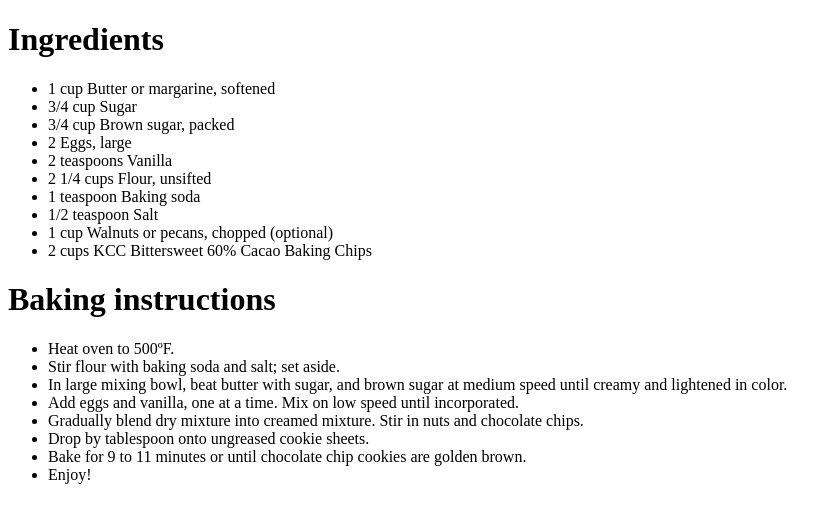
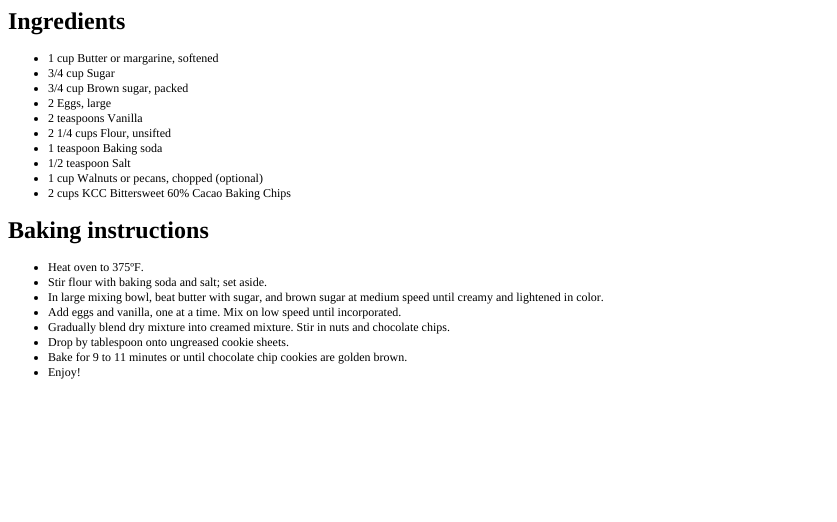
Before and after one commit to thevboy97/kcc.dom, a plain HTML site: page secret recipe.htm in a window 1280 px wide. Shown: the whole page, without its empty margins (0-837 px from the left). Drawn offline with Linux system fonts and the light colour scheme.

Commit message:
updated temp for baking instructions

```diff
--- a/secret recipe.htm
+++ b/secret recipe.htm
@@ -1,31 +1,42 @@
-<!DOCTYPE html>
+<!DOCTYPE html PUBLIC "-//W3C//DTD HTML 4.01//EN" "http://www.w3.org/TR/html4/strict.dtd">
 <html>
+<head>
+  <meta http-equiv="Content-Type" content="text/html; charset=utf-8">
+  <meta http-equiv="Content-Style-Type" content="text/css">
+  <title></title>
+  <meta name="Generator" content="Cocoa HTML Writer">
+  <meta name="CocoaVersion" content="2299.7">
+  <style type="text/css">
+    li.li2 {margin: 0.0px 0.0px 0.0px 0.0px; font: 12.0px Times; -webkit-text-stroke: #000000}
+    span.s1 {font-kerning: none}
+    span.s2 {-webkit-text-stroke: 0px #000000}
+    ul.ul1 {list-style-type: disc}
+  </style>
+</head>
 <body>
-
-<h1>Ingredients</h1>
-<ul>
-<li>1 cup Butter or margarine, softened</li>
-<li>3/4 cup Sugar</li>
-<li>3/4 cup Brown sugar, packed</li>
-<li>2 Eggs, large</li>
-<li>2 teaspoons Vanilla</li>
-<li>2 1/4 cups Flour, unsifted</li>
-<li>1 teaspoon Baking soda</li>
-<li>1/2 teaspoon Salt</li>
-<li>1 cup Walnuts or pecans, chopped (optional)</li>
-<li>2 cups KCC Bittersweet 60% Cacao Baking Chips</li>
+<h1 style="margin: 0.0px 0.0px 16.1px 0.0px; font: 24.0px Times; -webkit-text-stroke: #000000"><span class="s1"><b>Ingredients</b></span></h1>
+<ul class="ul1">
+  <li class="li2"><span class="s2"></span><span class="s1">1 cup Butter or margarine, softened</span></li>
+  <li class="li2"><span class="s2"></span><span class="s1">3/4 cup Sugar</span></li>
+  <li class="li2"><span class="s2"></span><span class="s1">3/4 cup Brown sugar, packed</span></li>
+  <li class="li2"><span class="s2"></span><span class="s1">2 Eggs, large</span></li>
+  <li class="li2"><span class="s2"></span><span class="s1">2 teaspoons Vanilla</span></li>
+  <li class="li2"><span class="s2"></span><span class="s1">2 1/4 cups Flour, unsifted</span></li>
+  <li class="li2"><span class="s2"></span><span class="s1">1 teaspoon Baking soda</span></li>
+  <li class="li2"><span class="s2"></span><span class="s1">1/2 teaspoon Salt</span></li>
+  <li class="li2"><span class="s2"></span><span class="s1">1 cup Walnuts or pecans, chopped (optional)</span></li>
+  <li class="li2"><span class="s2"></span><span class="s1">2 cups KCC Bittersweet 60% Cacao Baking Chips</span></li>
 </ul>
-<h1>Baking instructions</h1>
-<ul>
-<li>Heat oven to 500ºF.</li>
-<li>Stir flour with baking soda and salt; set aside.</li>
-<li>In large mixing bowl, beat butter with sugar, and brown sugar at medium speed until creamy and lightened in color.</li>
-<li>Add eggs and vanilla, one at a time. Mix on low speed until incorporated.</li>
-<li>Gradually blend dry mixture into creamed mixture. Stir in nuts and chocolate chips.</li>
-<li>Drop by tablespoon onto ungreased cookie sheets.</li>
-<li>Bake for 9 to 11 minutes or until chocolate chip cookies are golden brown.</li>
-<li>Enjoy!</li>
+<h1 style="margin: 0.0px 0.0px 16.1px 0.0px; font: 24.0px Times; -webkit-text-stroke: #000000"><span class="s1"><b>Baking instructions</b></span></h1>
+<ul class="ul1">
+  <li class="li2"><span class="s2"></span><span class="s1">Heat oven to 375ºF.</span></li>
+  <li class="li2"><span class="s2"></span><span class="s1">Stir flour with baking soda and salt; set aside.</span></li>
+  <li class="li2"><span class="s2"></span><span class="s1">In large mixing bowl, beat butter with sugar, and brown sugar at medium speed until creamy and lightened in color.</span></li>
+  <li class="li2"><span class="s2"></span><span class="s1">Add eggs and vanilla, one at a time. Mix on low speed until incorporated.</span></li>
+  <li class="li2"><span class="s2"></span><span class="s1">Gradually blend dry mixture into creamed mixture. Stir in nuts and chocolate chips.</span></li>
+  <li class="li2"><span class="s2"></span><span class="s1">Drop by tablespoon onto ungreased cookie sheets.</span></li>
+  <li class="li2"><span class="s2"></span><span class="s1">Bake for 9 to 11 minutes or until chocolate chip cookies are golden brown.</span></li>
+  <li class="li2"><span class="s2"></span><span class="s1">Enjoy!</span></li>
 </ul>
-
 </body>
 </html>
```
